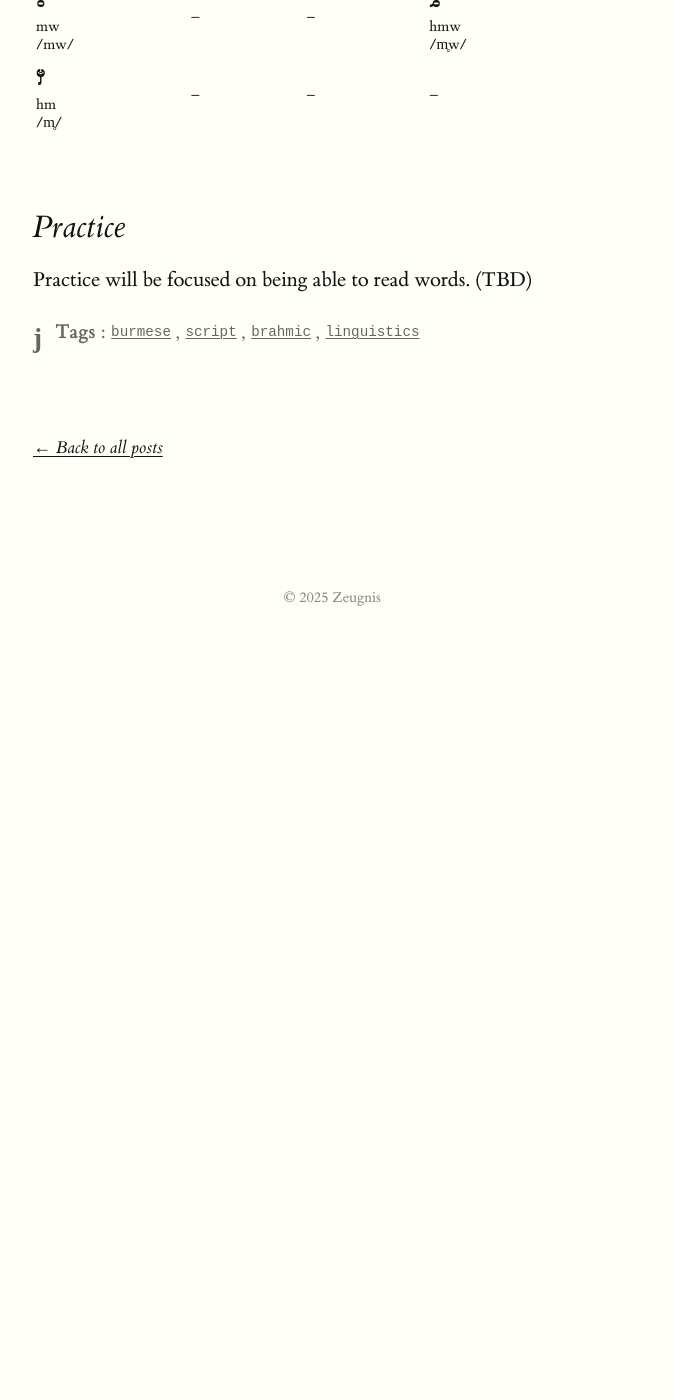
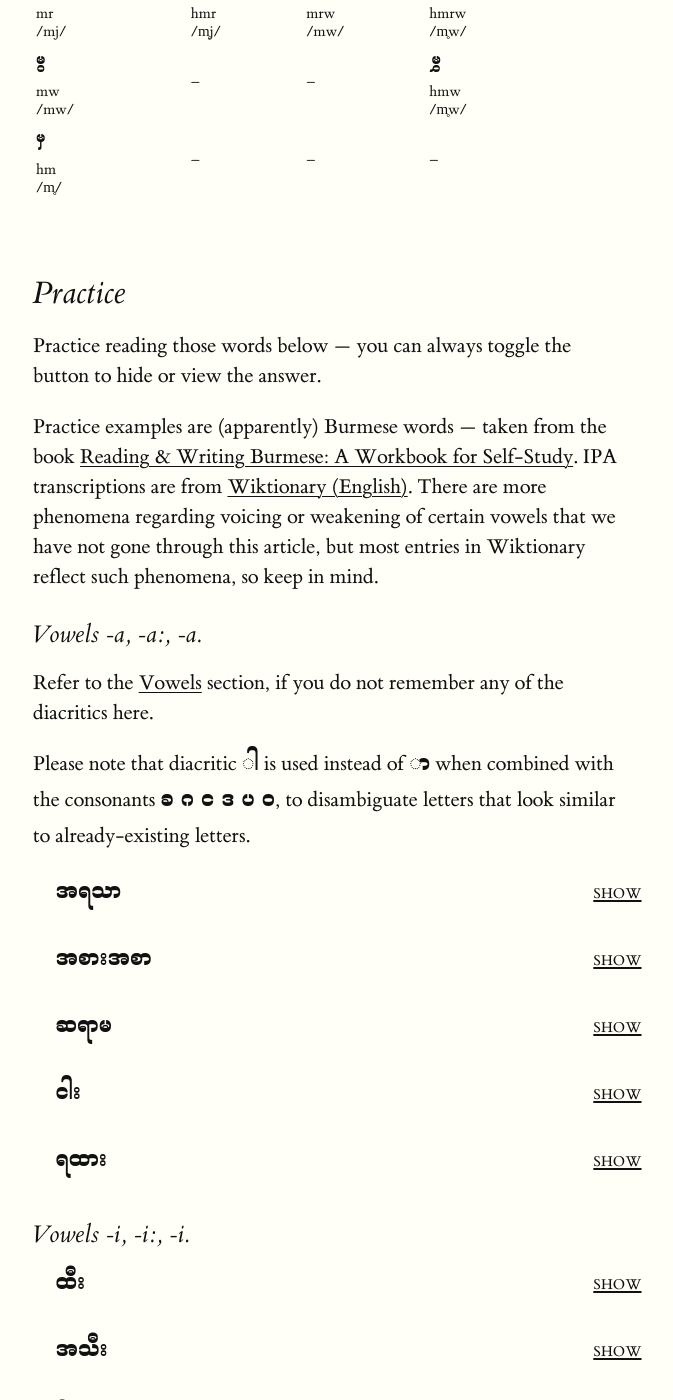
Before and after one commit to Zeugnis04/zeugnis04.github.io, a Jekyll site: the page built from _posts/2025-05-13-learning-the-burmese-script.md, in a window 1280 px wide and 1400 px high, scrolled down 6603 px. Shown: the whole window, without its empty margins (143-816 px from the left). Built offline with Jekyll 4.4.1, drawn with Linux system fonts in a browser that asks for light colours; some web fonts are replaced; before the commit the page ends 7233 px from its top, so only the background shows below that; some of the changed text lies outside the part shown.

Commit message:
practice burmese

```diff
--- a/_posts/2025-05-13-learning-the-burmese-script.md
+++ b/_posts/2025-05-13-learning-the-burmese-script.md
@@ -127,4 +127,108 @@ All possible combinations of Burmese medial diacritics are shown below using the
 
 ## Practice
 
-Practice will be focused on being able to read words. (TBD)
+Practice reading those words below --- you can always toggle the button to hide or view the answer.
+
+Practice examples are (apparently) Burmese words --- taken from the book [Reading & Writing Burmese: A Workbook for Self-Study](https://www.amazon.com/Reading-Writing-Burmese-Self-Study-Pronounce/dp/0804852626). IPA transcriptions are from [Wiktionary (English)](https://en.wiktionary.org/wiki/Wiktionary:Main_Page). There are more phenomena regarding voicing or weakening of certain vowels that we have not gone through this article, but most entries in Wiktionary reflect such phenomena, so keep in mind.
+
+### Vowels -a, -a:, -a.
+
+Refer to the [Vowels](#vowels) section, if you do not remember any of the diacritics here.
+
+Please note that diacritic <span lang="my">ါ</span> is used instead of <span lang="my">ာ</span> when combined with the consonants <span lang="my">ခ ဂ င ဒ ပ ဝ</span>, to disambiguate letters that look similar to already-existing letters.
+
+<details class="practice">
+  <summary><span lang="my">အရသာ</span><span class="show-button">show</span> </summary>
+  <p>MLCTS: a. ra. sa</p>
+  <p>IPA: /ʔəja̰ðà/</p>
+  <p>Meaning: taste; flavor</p>
+</details>
+<details class="practice">
+  <summary>
+    <span lang="my">အစားအစာ</span>
+    <span class="show-button">show</span>
+  </summary>
+  <p>MLCTS: a. ca: a. ca</p>
+  <p>IPA: /ʔəsáʔəsà/</p>
+  <p>Meaning: food</p>
+</details>
+
+<details class="practice">
+  <summary>
+    <span lang="my">ဆရာမ</span>
+    <span class="show-button">show</span>
+  </summary>
+  <p>MLCTS: hca. ra ma.</p>
+  <p>IPA: /sʰəjàma̰/</p>
+  <p>Meaning: female teacher</p>
+</details>
+
+<details class="practice">
+  <summary>
+    <span lang="my">ငါး</span>
+    <span class="show-button">show</span>
+  </summary>
+  <p>MLCTS: nga:</p>
+  <p>IPA: /ŋá/</p>
+  <p>Meaning: fish; five</p>
+</details>
+
+<details class="practice">
+  <summary>
+    <span lang="my">ရထား</span>
+    <span class="show-button">show</span>
+  </summary>
+  <p>MLCTS: ra. hta:</p>
+  <p>IPA: /jətʰá/</p>
+  <p>Meaning: train</p>
+</details>
+
+### Vowels -i, -i:, -i.
+
+<details class="practice">
+  <summary>
+    <span class="burmese" lang="my">ထီး</span>
+    <span class="show-button">show</span>
+  </summary>
+  <p>MLCTS: hti:</p>
+  <p>IPA: /tʰí/</p>
+  <p>Meaning: umbrella</p>
+</details>
+<details class="practice">
+  <summary>
+    <span class="burmese" lang="my">အသီး</span>
+    <span class="show-button">show</span>
+  </summary>
+  <p>MLCTS: a. si:</p>
+  <p>IPA: /ʔəθí/</p>
+  <p>Meaning: fruit</p>
+</details>
+<details class="practice">
+  <summary>
+    <span class="burmese" lang="my">မိဘ</span>
+    <span class="show-button">show</span>
+  </summary>
+  <p>MLCTS: mi. bha.</p>
+  <p>IPA: /mḭba̰/</p>
+  <p>Meaning: parent</p>
+</details>
+<details class="practice">
+  <summary>
+    <span class="burmese" lang="my">ခရီး</span>
+    <span class="show-button">show</span>
+  </summary>
+  <p>MLCTS: hka. ri:</p>
+  <p>IPA: /kʰəjí/</p>
+  <p>Meaning: trip</p>
+</details>
+<details class="practice">
+  <summary>
+    <span class="burmese" lang="my">နာရီ</span>
+    <span class="show-button">show</span>
+  </summary>
+  <p>MLCTS: na ri</p>
+  <p>IPA: /nàjì/</p>
+  <p>Meaning: clock; watch</p>
+</details>
+
+(WIP)
--- a/_sass/_site-style.scss
+++ b/_sass/_site-style.scss
@@ -546,3 +546,35 @@ header nav a:hover::after {
     color: #64ffda;
   }
 }
+
+/* toggling */
+details.practice {
+  margin: 1.0em 0 0em 1.5em;
+}
+
+details.practice summary {
+  display: flex; /* Required for flex behavior */
+  justify-content: space-between; /* Aligns Burmese and "show" */
+  align-items: baseline; /* Keeps vertical alignment tidy */
+  cursor: pointer;
+  font-weight: normal;
+  font-size: 1.4em;
+  list-style: none;
+  padding-right: 1em; /* Ensures room on the right for "show" */
+  width: 55%;
+}
+
+details.practice p {
+  margin: 0.5em 0 0.5em 1.5em;
+  font-size: 1.2em;
+  line-height: 1.2rem;
+}
+
+.show-button {
+  font-variant: small-caps;
+  font-size: 1em;
+  text-decoration: underline;
+  margin-left: 0.5em;
+  color: inherit;
+  white-space: nowrap;
+}
```
